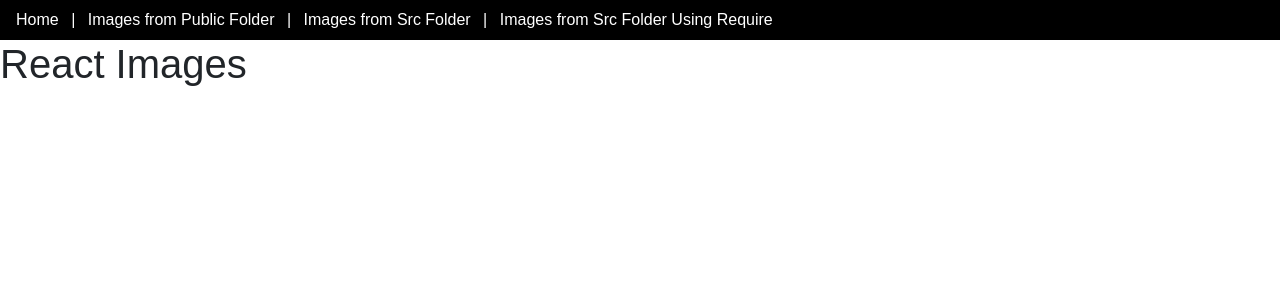
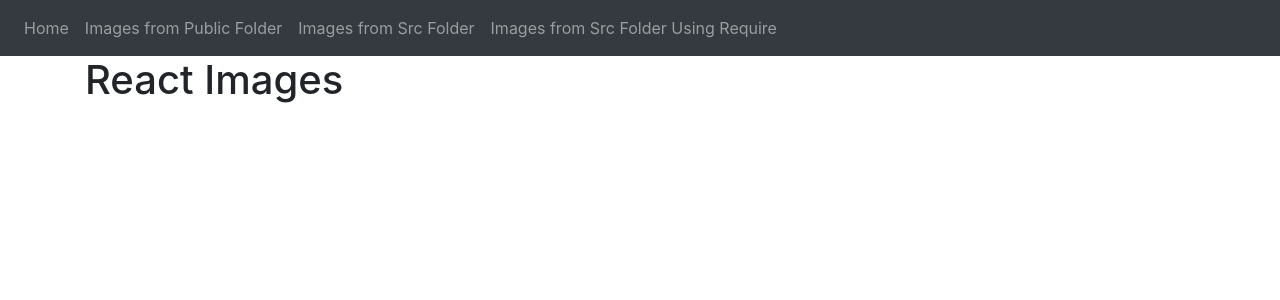
Before and after one commit to petercolella/react-images, a React (Create React App) app: page / in a window 1280 px wide. Shown: the top 300 px of the page. Built offline with nearby package versions, Linux system fonts and the light colour scheme.

Commit message:
updates App and NavBar with bootstrap styling

```diff
--- a/src/App.js
+++ b/src/App.js
@@ -7,11 +7,11 @@
 
 function App() {
   return (
-    <div style={{ fontFamily: "Arial, Helvetica, sans-serif" }}>
-      <Router basename="/react-images">
-        <NavBar />
+    <Router basename="/react-images">
+      <NavBar />
+      <div className="container">
         <Switch>
-          <Route exact path={"/"} component={Home} />
+          <Route exact path={"/home"} component={Home} />
           <Route exact path={"/public"} component={PublicFolderImages} />
           <Route exact path={"/src"} component={SrcFolderImages} />
           <Route
@@ -19,9 +19,10 @@
             path={"/src-require"}
             component={SrcFolderRequireImages}
           />
+          <Route component={Home} />
         </Switch>
-      </Router>
-    </div>
+      </div>
+    </Router>
   );
 }
 
--- a/src/components/NavBar/NavBar.jsx
+++ b/src/components/NavBar/NavBar.jsx
@@ -1,38 +1,32 @@
 import React from "react";
 import { NavLink } from "react-router-dom";
 
-const styles = {
-  navBar: {
-    backgroundColor: "black",
-    color: "white",
-    padding: "0.5rem",
-  },
-  navLink: {
-    color: "white",
-    textDecoration: "none",
-    margin: "0.5rem",
-  },
-};
-
 const NavBar = () => {
   return (
-    <div style={styles.navBar}>
-      <NavLink style={styles.navLink} to={"/"}>
+    <nav className="navbar navbar-expand-lg navbar-dark bg-dark">
+      <ul className="navbar-nav mr-auto">
+        <li className="nav-item">
+          <NavLink className="nav-link" to={"/home"}>
             Home
           </NavLink>
-      {"  |  "}
-      <NavLink style={styles.navLink} to={"/public"}>
+        </li>
+        <li className="nav-item">
+          <NavLink className="nav-link" to={"/public"}>
             Images from Public Folder
           </NavLink>
-      {"  |  "}
-      <NavLink style={styles.navLink} to={"/src"}>
+        </li>
+        <li className="nav-item">
+          <NavLink className="nav-link" to={"/src"}>
             Images from Src Folder
           </NavLink>
-      {"  |  "}
-      <NavLink style={styles.navLink} to={"/src-require"}>
+        </li>
+        <li className="nav-item">
+          <NavLink className="nav-link" to={"/src-require"}>
             Images from Src Folder Using Require
           </NavLink>
-    </div>
+        </li>
+      </ul>
+    </nav>
   );
 };
 
```
Lines whose indentation alone changed are shown as unchanged.
